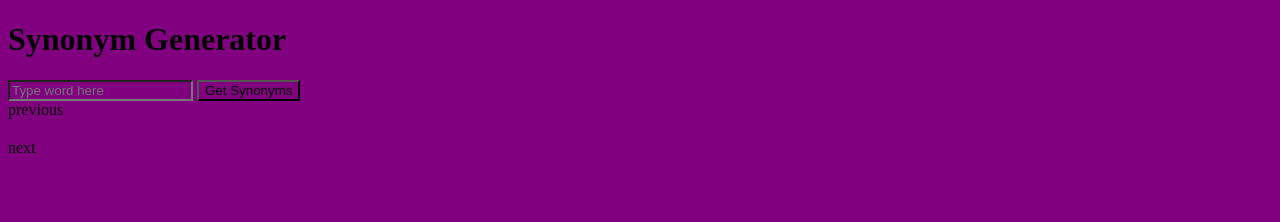
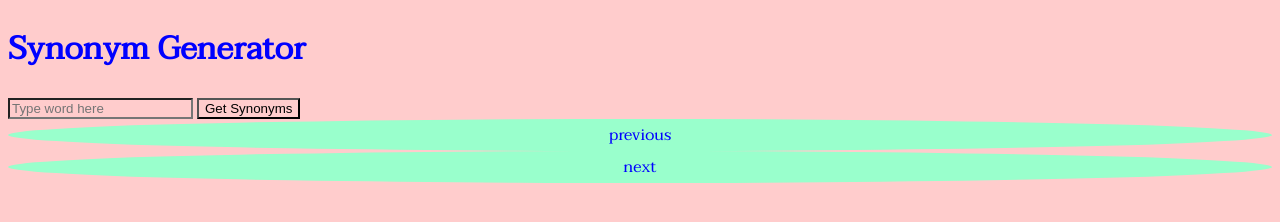
Before and after one commit to yashira85/yashira85.github.io, a plain HTML site: page unit_1/index.html in a window 1280 px wide. Drawn offline with nearby package versions, Linux system fonts and the light colour scheme.

Commit message:
almost done

```diff
--- a/unit_1/app.js
+++ b/unit_1/app.js
@@ -1,7 +1,7 @@
 console.log("app2 is running!");
 
 $( ()=> {
-  console.log('anonymous');
+  // console.log('anonymous');
 
   const addWord = (word) => {
     $(".carousel-synonyms").empty();
--- a/unit_1/index.html
+++ b/unit_1/index.html
@@ -6,9 +6,10 @@
     <link rel="stylesheet" href="styles.css">
     <script
   src="https://code.jquery.com/jquery-3.2.1.min.js"
-<!--   integrity="sha256-hwg4gsxgFZhOsEEamdOYGBf13FyQuiTwlAQgxVSNgt4="
-crossorigin="anonymous"> --></script>
+<!-- integrity="sha256-hwg4gsxgFZhOsEEamdOYGBf13FyQuiTwlAQgxVSNgt4="
+crossorigin="anonymous" -->></script>
     <script src="app.js" charset="utf-8"></script>
+    <link href="https://fonts.googleapis.com/css?family=Taviraj" rel="stylesheet">
   </head>
   <body>
   <header>
@@ -24,20 +25,19 @@ crossorigin="anonymous"> --></script>
     </div>
 <div class="flex-container">
       <div class="carousel-container">
-        <!-- previous button -->
+
         <div class="carousel-button previous">
-          <!-- from linearicons icon font -->
+
           previous
-      <span class="lnr lnr-chevron-left"></span>
-              </div>
-        <!-- images -->
+<span class="lnr lnr-chevron-left"></span>
+        </div>
+
         <div class="carousel-synonyms">
         </div>
-        <!-- next button -->
+
         <div class="carousel-button next">
           next
-          <!-- from linearicons icon font -->
-        <!--   <span class="lnr lnr-chevron-right"></span> -->
+
         </div>
       </div>
     </div>
--- a/unit_1/styles.css
+++ b/unit_1/styles.css
@@ -1,39 +1,72 @@
 
 *{
-    background-color:purple
+    background-color:#ffcccc;
 }
+
+h1{
+  font-family: 'Taviraj', serif;
+  color: blue;
+}
+
+
+/* div {
+  width: 50%
+
+} */
+
+.next {
+align-self: center;
+font-family: 'Taviraj', serif;
+  background: #99ffcc;
+  color: blue;
+  padding: 2px;
+  border-radius: 50%;
+  text-align: center;
+  /* box-shadow: 1px 1px #aqua; */
+
+}
+
+.previous {
+align-self: center;
+font-family: 'Taviraj', serif;
+  background: #99ffcc;
+  color: blue;
+  padding: 2px;
+  border-radius: 50%;
+  text-align: center;
+/*   box-shadow: 1px 1px #orange */
+
+/* .next {
+align-self: center;
+font-family: 'Taviraj', serif;
+  background: #99ffcc;
+  color: blue;
+  padding: 2px;
+  border-radius: 50%;
+  text-align: center;
+  box-shadow: 1px 1px #aqua;
+
 
   .flex-container {
     display: flex;
-    background-color: purple;
-    display: flex;
-    justify-content: space-between;
+    background-color: ;
+    justify-content: flex-end;
 
 
   }
 
-    /* .card {
-      color: yellow;
-      background-color: pink;
 
+form{
 
-    } */
+  color: red;
+}
 
-
-  form{
-
-    color: red;
-  }
-
-div {
-  width: 50%
-
-}
+} */
 
 div class {
 
   font-size: 50 em;
-  font-color: blue;
+  font-color: blue; */
 }
 /* <------------carousel---------------------------> */
 
@@ -43,23 +76,35 @@ div class {
     justify-content: space-around;
 
 } */
+/*
 
-
-.carousel-button previous {
+.previous {
 align-self: center;
-  background: #orange;
-  color: #orange;
-  padding: 10px;
+font-family: 'Taviraj', serif;
+  background: #99ffcc;
+  color: blue;
+  padding: 2px;
   border-radius: 50%;
   text-align: center;
-  box-shadow: 1px 1px #orange
+box-shadow: 1px 1px #orange
 
 }
 
+.next {
+align-self: center;
+font-family: 'Taviraj', serif;
+  background: #99ffcc;
+  color: blue;
+  padding: 2px;
+  border-radius: 50%;
+  text-align: center;
+  box-shadow: 1px 1px #aqua;
 
+}
 .carousel-synonyms {
   width: 80%;
-    background: #red;
+    background: #99ffcc;
+    color:#000033;
     padding: 10px;
     border-radius: 10px;
     box-sizing: border-box;
@@ -72,24 +117,16 @@ align-self: center;
 
 }
 
-.carousel-button next {
-align-self: center;
-  background: red;
-  color: yellow;
-  padding: 10px;
-  border-radius: 0;
-  text-align: center;
-  box-shadow: 1px 1px #aqua;
-
-}
 
 
 
-/* --------added from online source------ */
-/*  nav ul {
+
+--------added from online source------
+nav ul {
  display: flex;
  justify-content: space-between;
 }
 nav li {
  flex: auto ;
-} */
+}
+ */
```
